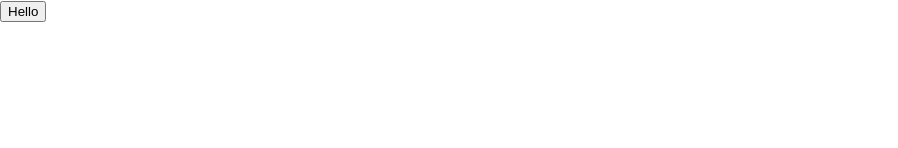
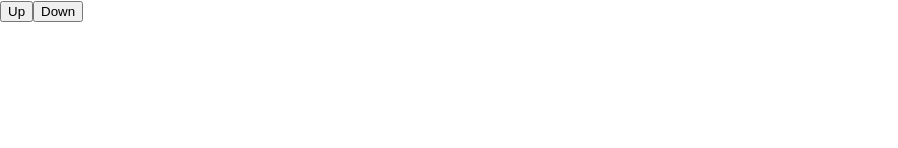
Before and after one commit to BlueBearrii/on_my_website, a React (Create React App) app in the folder client/: page / in a window 1280 px wide. Shown: the top 148 px of the page, without its empty margins (0-898 px from the left). Built offline with nearby package versions, Linux system fonts and the light colour scheme.

Commit message:
Refactor rocket code

```diff
--- a/client/src/components/Run.js
+++ b/client/src/components/Run.js
@@ -7,16 +7,41 @@ export default class Run extends Component {
     super();
     this.state = {
       rocketPosition: base,
+      fireState: false,
     };
   }
 
   render() {
-    const moveRocket = () => {
+    //
+    // ────────────────────────────────────────────────────── I ──────────
+    //   :::::: M O V E   U P & DOWN : :  :   :    :     :        :          :
+    // ────────────────────────────────────────────────────────────────
+    //
+    const moveRocket = (_control) => {
+      console.log(_control);
+
+      // Initial all state
+      this.setState(() => {
+        return { fireState: true };
+      });
       let lastPosition = rocketPosition;
       let speed = 10;
       const onRocketMove = () => {
         if (lastPosition < base / 1.5) speed = 20; // Set speed up
-        if (lastPosition < -500) clearInterval(starStarShip);
+
+        // ────────────────────────────────────────────────────────────────────────────────
+        // ────────────────────────────────────────────────────────────────────────────────
+
+        //
+        // MOVE UP
+        //
+        if (_control === "up") {
+          if (lastPosition < -700) {
+            clearInterval(starStarShip);
+            this.setState(() => {
+              return { fireState: false };
+            });
+          }
           // Stop interval
           else {
             lastPosition = lastPosition - speed;
@@ -24,23 +49,48 @@ export default class Run extends Component {
               return { rocketPosition: lastPosition };
             });
           }
+        }
 
-        console.log(lastPosition);
+        // ────────────────────────────────────────────────────────────────────────────────
+        // ────────────────────────────────────────────────────────────────────────────────
+
+        //
+        // MOVE DOWN
+        //
+        if (_control === "down") {
+          if (lastPosition > base - 1) {
+            clearInterval(starStarShip);
+            this.setState(() => {
+              return { fireState: false };
+            });
+          }
+          // Stop interval
+          else {
+            lastPosition = lastPosition + speed;
+            this.setState(() => {
+              return { rocketPosition: lastPosition };
+            });
+          }
+        }
+
+        // ────────────────────────────────────────────────────────────────────────────────
+        // ────────────────────────────────────────────────────────────────────────────────
+
+        //console.log(lastPosition);
       };
 
       // Call interval
       var starStarShip = setInterval(onRocketMove, 10);
     };
 
-    const { rocketPosition } = this.state;
+    const { rocketPosition, fireState } = this.state;
     return (
       <Container>
         <RocketSpace positionY={rocketPosition} middle={middle}>
-          <Rocket />
+          <Rocket fireState={fireState} />
         </RocketSpace>
-        <button onClick={() => moveRocket()}>Hello</button>
-        {console.log("middle : " + middle)}
-        {console.log("base : " + base)}
+        <button onClick={() => moveRocket("up")}>Up</button>
+        <button onClick={() => moveRocket("down")}>Down</button>
       </Container>
     );
   }
@@ -56,8 +106,4 @@ const RocketSpace = styled.div`
   top: ${(props) => props.positionY + "px"};
 `;
 
-const Container = styled.div`
-  position: absolute;
-  height: 100vh;
-  width: 100vw;
-`;
+const Container = styled.div``;
--- a/client/src/components/rocket/Rocket.js
+++ b/client/src/components/rocket/Rocket.js
@@ -1,6 +1,7 @@
 import React, { Component } from "react";
 import styled from "styled-components";
 import rocketModel from "./assets/rocket.png";
+import fire from "./assets/fire.png";
 
 export default class Rocket extends Component {
   constructor() {
@@ -9,7 +10,22 @@ export default class Rocket extends Component {
   }
 
   render() {
-    return <img src={rocketModel} width="500" height="500" />;
+    const { fireState } = this.props;
+    return (
+      <Position>
+        <img src={rocketModel} width="500" height="500" />
+        <Power src={fire} width="150" height="150" fireState={fireState} />
+      </Position>
+    );
   }
 }
-const Position = styled.div``;
+const Position = styled.div`
+  display: flex;
+  flex-direction: column;
+  align-items: center;
+`;
+
+const Power = styled.img`
+  transform: rotate(180deg);
+  visibility: ${(props) => (props.fireState ? "visible" : "hidden")};
+`;
```
Lines whose indentation alone changed are shown as unchanged.
